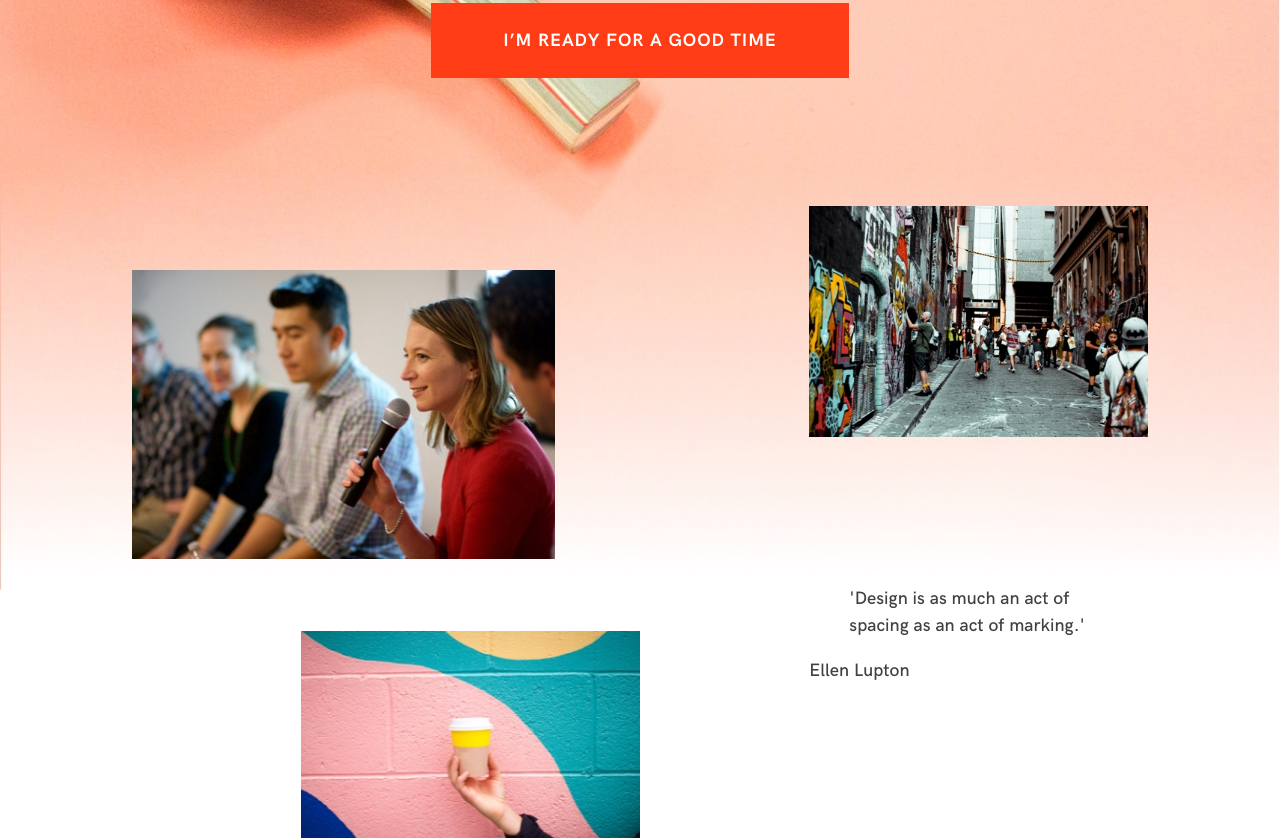
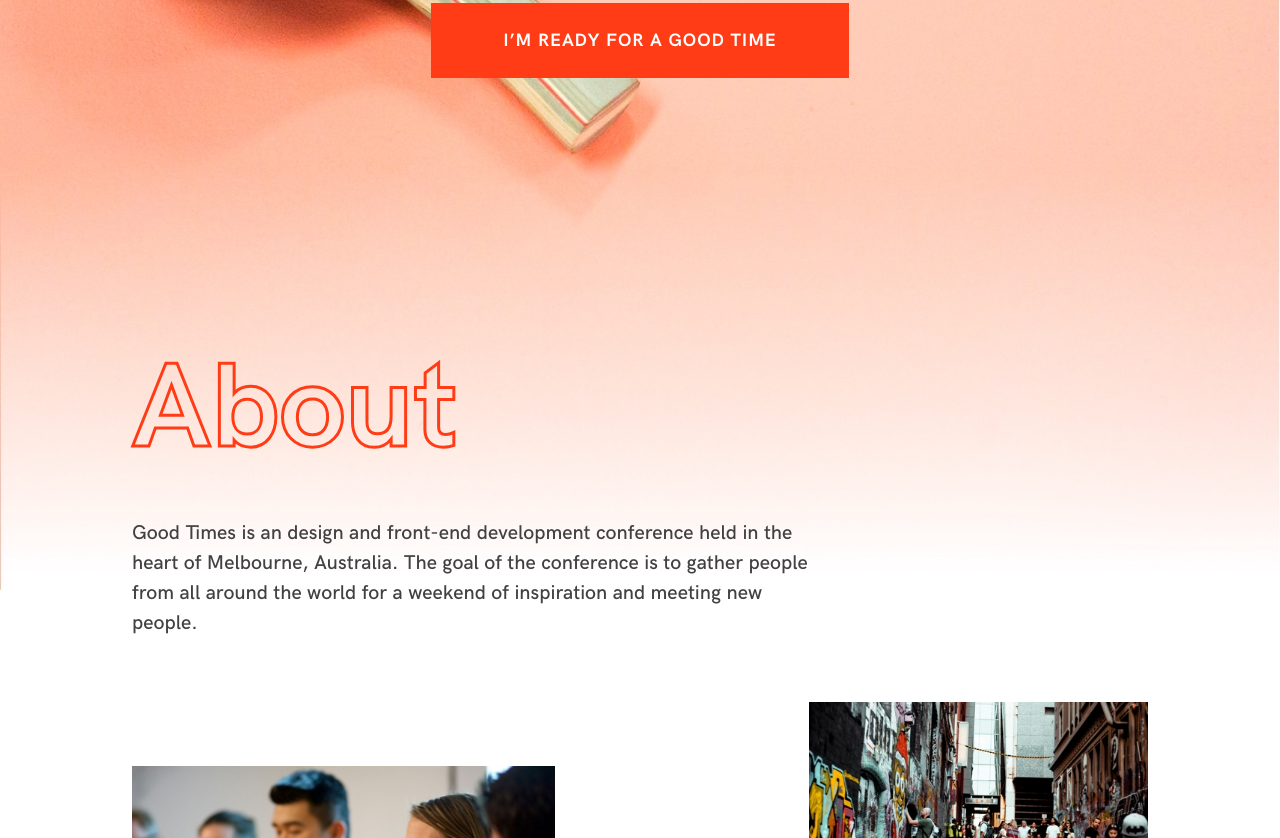
Before and after one commit to Aichi-Chang/Good-Times, a plain HTML site: page index.html in a window 1280 px wide. Shown: the part 658-1496 px from the top of the page. Drawn offline with Linux system fonts and the light colour scheme; files whose address does not match are found by name.

Commit message:
basic content

```diff
--- a/css/style.css
+++ b/css/style.css
@@ -28,6 +28,13 @@ a {
   line-height: 1;
 }
 
+.heading-orange{
+  font-size: 120px;
+  -webkit-text-stroke-color: #ff3c15;
+  margin-bottom: 3rem;
+  color: #ff3c15;
+}
+
 .button {
   display: inline-block;
   background-color: #ff3c15;
--- a/index.html
+++ b/index.html
@@ -78,6 +78,15 @@
   </div>
 
   <div class='container'>
+
+    <div class='pt5-ns mb5-ns' id='about'>
+      <h1 class='heading heading-orange'>About</h1>
+      <div class='sm-col-8 mid-col-7 f4'>
+        Good Times is an design and front-end development conference held in the heart of Melbourne, Australia. The goal of the conference is to gather people from all around the world for a weekend of inspiration and meeting new people.
+      </div>
+    </div>
+
+
     <div class='flex flex-wrap justify-between'>
       <div class='col-12 sm-col-6 md-col-5 pt5-m pt5-l'>
         <img src='images/about-1.jpg' >
```
